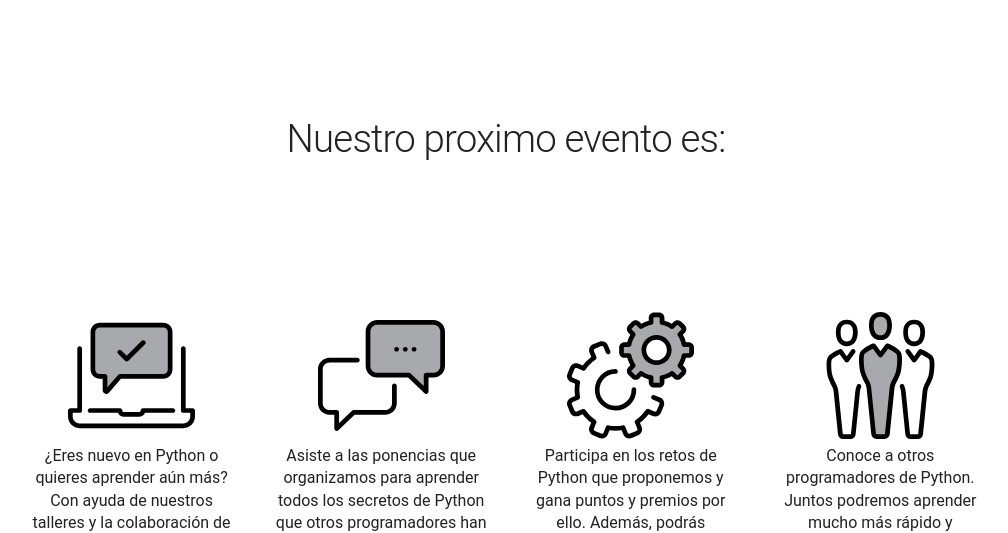
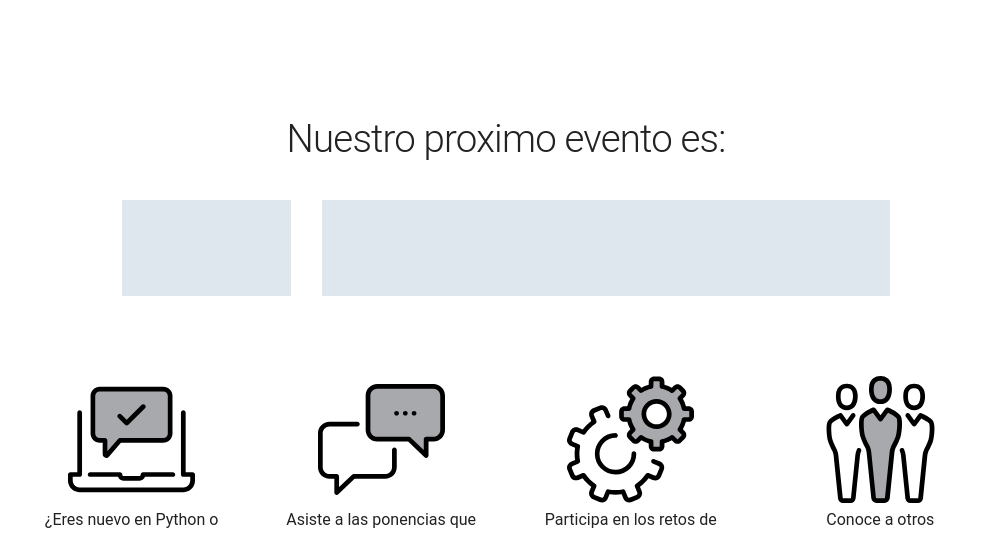
Before and after one commit to PythonGranada/website, a Django app: template templates/home.html in a window 1280 px wide. Shown: the part 343-876 px from the top of the page, without its empty margins (134-1142 px from the left). Run offline with Django 3.2, Linux system fonts and the light colour scheme; the template is opened without the code that fills it, so the values that code supplies are empty; parts of the project's set-up code (start-up, migrations or seed data) failed here and were passed over; some libraries are stand-ins or nearby versions.

Commit message:
Added styles to news

```diff
--- a/static/css/python.css
+++ b/static/css/python.css
@@ -1,4 +1,3 @@
-/* VARIABLES */
 /* BASE */
 html,
 body {
@@ -51,6 +50,16 @@ a {
 .menu a:hover {
   color: #c5cae9;
 }
+
+@media only screen and (min-width: 768px){
+  #fecha-noticia{
+    float: left;
+    margin-top: -1.4em;
+  }
+}
+
+
+
 
 /* RESPONSIVE */
 @media only screen and (max-width: 768px) {
@@ -151,6 +160,10 @@ a {
   margin-top: 2em;
 }
 
+.loop-charla{
+  margin-top: 2em;
+}
+
 .value-props {
   margin-top: 4rem;
   margin-bottom: 4rem;
@@ -164,7 +177,12 @@ a {
 }
 
 #date{
+  color:#48afdb;
   padding-top: 0.5em;
+  padding-left: 2em;
+  background-color: #dee7ed;
+  height: 6em;
+  padding-right: 2em;
 }
 
 #event{
@@ -172,7 +190,11 @@ a {
 }
 
 #event-name{
+  background-color: #dee7ed;
+  color:#48afdb;
   text-align: center;
+  padding-top: 1em;
+  height: 6em;
 }
 
 #logo{
```
